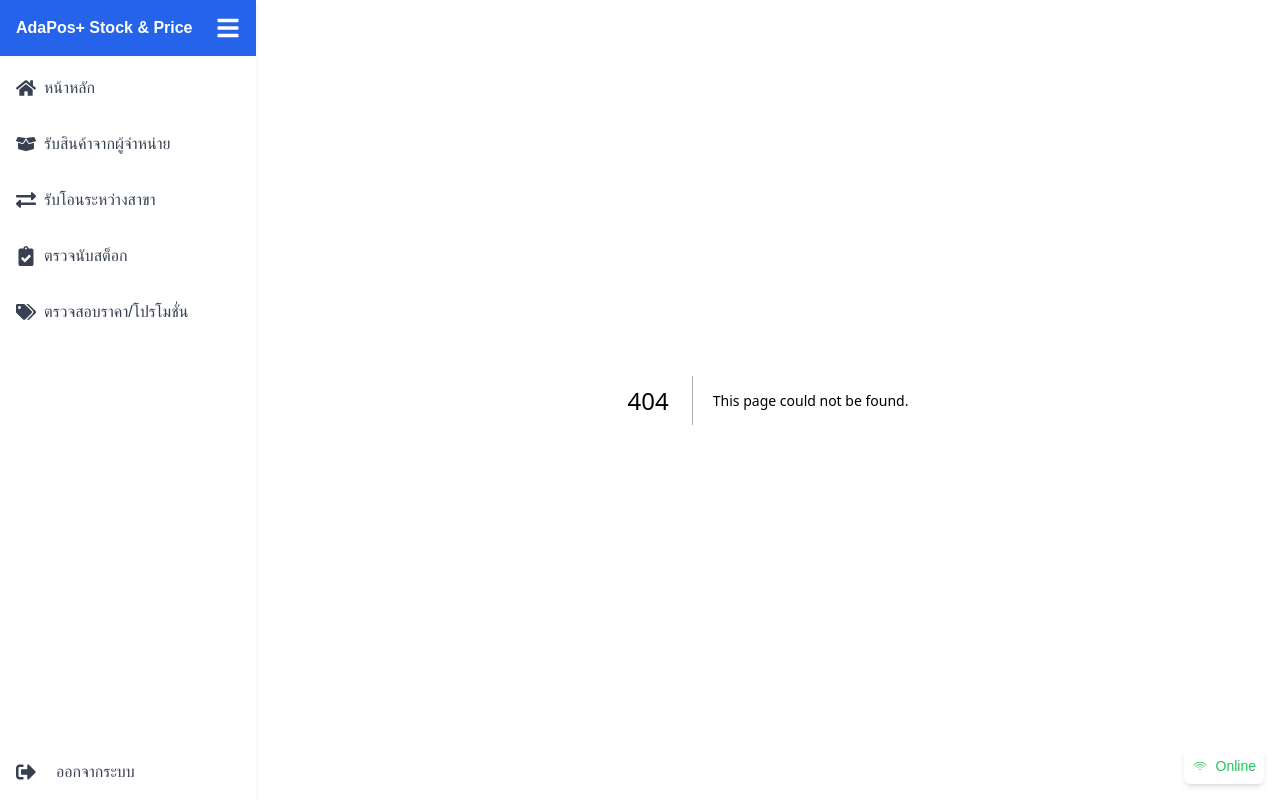
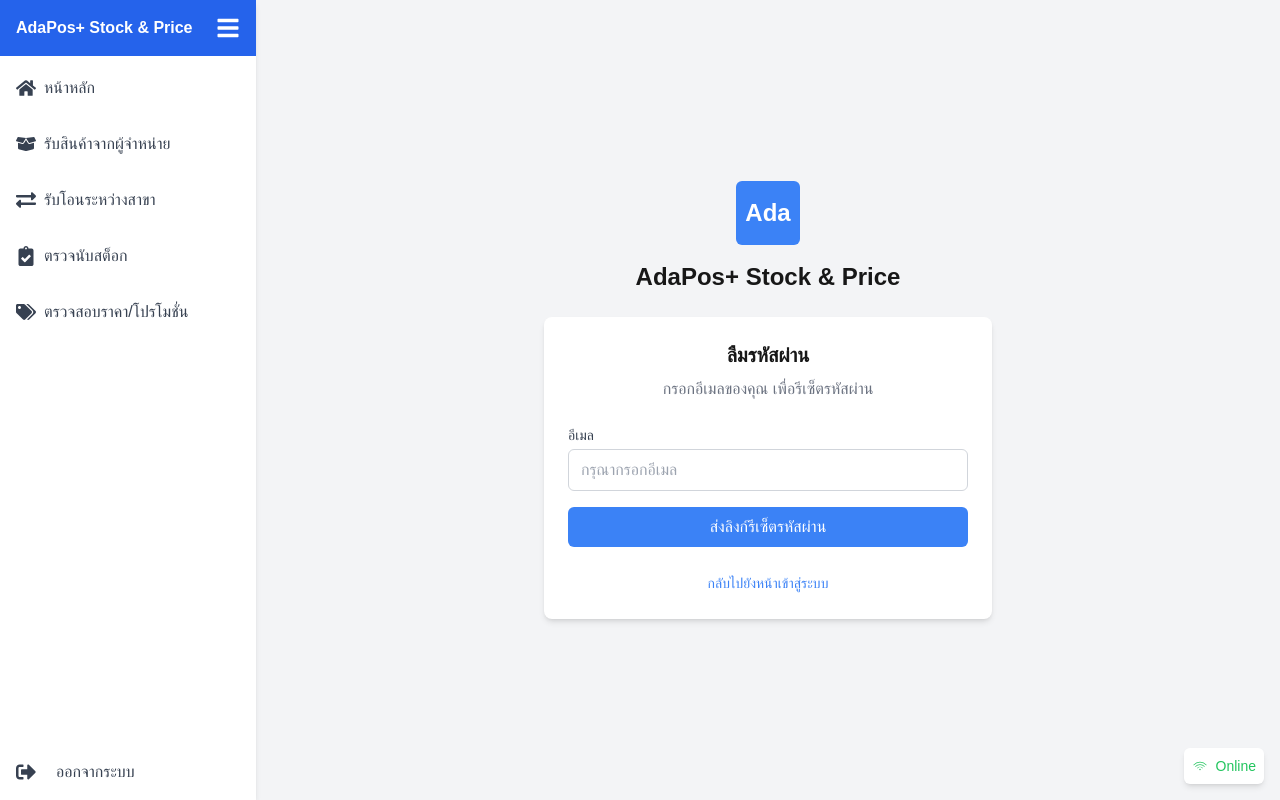
Before and after one commit to AdaDevDroid/AdaPos-Mobile-Stock-Price, a Next.js app: page /forgot-password in a window 1280 px wide. Before the commit this address had no page. Built offline with nearby package versions, Linux system fonts and the light colour scheme.

Commit message:
add forgot password

```diff
--- /dev/null
+++ b/app/forgot-password/page.tsx
@@ -0,0 +1,99 @@
+"use client";
+// import { useAuth } from "@/hooks/useAuth";
+import { useState } from 'react';
+import Link from 'next/link';
+
+export default function ForgotPasswordPage() {
+  const [email, setEmail] = useState('');
+  const [isSubmitting, setIsSubmitting] = useState(false);
+  const [isSuccess, setIsSuccess] = useState(false);
+  const [errorMessage, setErrorMessage] = useState('');
+
+  const handleSubmit = async (e: React.FormEvent<HTMLFormElement>) => {
+    e.preventDefault();
+    setIsSubmitting(true);
+    setErrorMessage('');
+
+    try {
+      // ตัวอย่างการเรียก API จริงจะต้องทำการเชื่อมต่อกับ backend
+      // const response = await fetch('/api/auth/forgot-password', {
+      //   method: 'POST',
+      //   headers: { 'Content-Type': 'application/json' },
+      //   body: JSON.stringify({ email })
+      // });
+
+      // จำลองการเรียก API (ลบทิ้งเมื่อใช้ API จริง)
+      await new Promise(resolve => setTimeout(resolve, 1500));
+
+      // if (!response.ok) throw new Error('อีเมลไม่ถูกต้องหรือไม่พบในระบบ');
+      setIsSuccess(true);
+
+    } catch (error) {
+      setErrorMessage((error as Error).message || 'เกิดข้อผิดพลาด กรุณาลองใหม่อีกครั้ง');
+    } finally {
+      setIsSubmitting(false);
+    }
+  };
+
+  return (
+    <div className="flex flex-col min-h-screen items-center justify-center bg-gray-100 p-4">
+      <div className="flex flex-col items-center text-center mb-6">
+        <div className="bg-blue-500 text-white text-2xl font-bold flex items-center justify-center w-16 h-16 rounded-md">
+          Ada
+        </div>
+        <h2 className="text-2xl font-bold mt-4">AdaPos+ Stock & Price</h2>
+      </div>
+
+      <div className="w-full max-w-md bg-white rounded-lg shadow-md p-6">
+        <h3 className="text-xl font-semibold mb-2 text-center">ลืมรหัสผ่าน</h3>
+        <p className="text-gray-500 text-center mb-6">กรอกอีเมลของคุณ เพื่อรีเซ็ตรหัสผ่าน</p>
+
+        {isSuccess ? (
+          <div className="bg-green-50 border border-green-200 text-green-700 px-4 py-3 rounded mb-4">
+            <p className="text-center">ส่งลิงก์รีเซ็ตรหัสผ่านไปยังอีเมลของคุณแล้ว</p>
+            <p className="text-center text-sm mt-1">กรุณาตรวจสอบอีเมลของคุณเพื่อดำเนินการต่อ</p>
+          </div>
+        ) : (
+          <form onSubmit={handleSubmit} className="space-y-4">
+            <div>
+              <label htmlFor="email" className="block text-sm font-medium text-gray-700 mb-1">
+                อีเมล
+              </label>
+              <input
+                id="email"
+                type="email"
+                value={email}
+                onChange={(e) => setEmail(e.target.value)}
+                placeholder="กรุณากรอกอีเมล"
+                required
+                className="w-full px-3 py-2 border border-gray-300 rounded-md focus:outline-none focus:ring-2 focus:ring-blue-500"
+              />
+            </div>
+
+            {errorMessage && (
+              <div className="bg-red-50 border border-red-200 text-red-700 px-4 py-3 rounded">
+                {errorMessage}
+              </div>
+            )}
+
+            <button
+              type="submit"
+              disabled={isSubmitting}
+              className={`w-full bg-blue-500 text-white py-2 px-4 rounded-md font-medium ${
+                isSubmitting ? 'opacity-70 cursor-not-allowed' : 'hover:bg-blue-600'
+              }`}
+            >
+              {isSubmitting ? 'กำลังดำเนินการ...' : 'ส่งลิงก์รีเซ็ตรหัสผ่าน'}
+            </button>
+          </form>
+        )}
+
+        <div className="mt-6 text-center">
+          <Link href="/login" className="text-blue-500 hover:text-blue-700 text-sm">
+            กลับไปยังหน้าเข้าสู่ระบบ
+          </Link>
+        </div>
+      </div>
+    </div>
+  );
+}
--- a/app/login/page.tsx
+++ b/app/login/page.tsx
@@ -98,7 +98,7 @@ export default function Login() {
               <input type="checkbox" checked={rememberMe} onChange={() => setRememberMe(!rememberMe)} className="mr-2" />
               จดจำการเข้าสู่ระบบ
             </label>
-            <a href="#" className="text-blue-500 text-sm">ลืมรหัสผ่าน?</a>
+            <a href="/forgot-password" className="text-blue-500 text-sm">ลืมรหัสผ่าน?</a>
           </div>
           <button type="submit" className="w-full bg-blue-500 text-white py-2 rounded-md font-bold hover:bg-blue-600">
             เข้าสู่ระบบ
```
